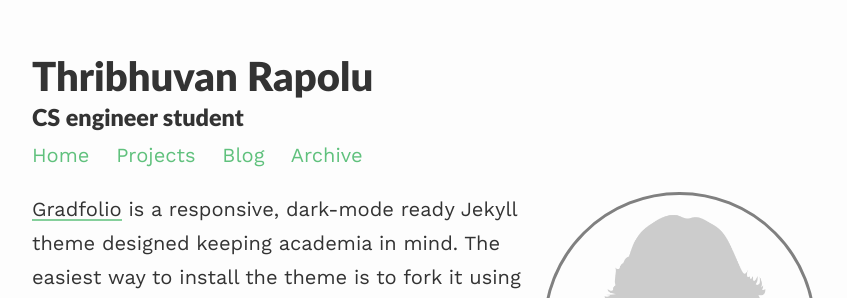
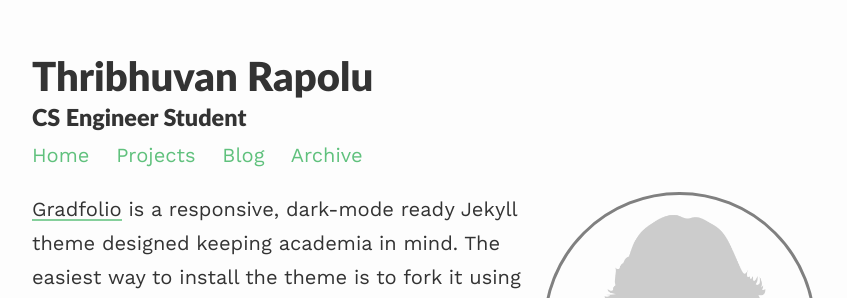
Before and after one commit to thribhuvanrapolu/gradfolio, a Jekyll site: the page built from index.md, in a window 1280 px wide. Shown: the top 298 px of the page, without its empty margins (208-1055 px from the left). Built offline with Jekyll 4.4.1, drawn with Linux system fonts in a browser that asks for light colours; nearby versions of some CDN libraries.

```diff
--- a/_config.yml
+++ b/_config.yml
@@ -1,7 +1,7 @@
 ### your site title here
 
 title: Thribhuvan Rapolu
-description: CS engineer student
+description: CS Engineer Student
 
 baseurl: /gradfolio #name of GitHub repository
 url: "" #custom url to be used instead of GitHub repository
@@ -13,7 +13,7 @@ permalink: /blog/:year/:title/
 paginate_path: /blog/page:num/
 
 # Social media links in footer
-twitter: "#"
+twitter: "twitter.com"
 linkedin: "#"
 stackoverflow: "#"
 github: "#"
```
